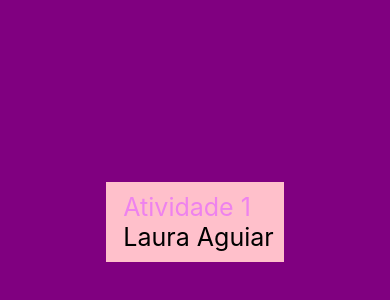
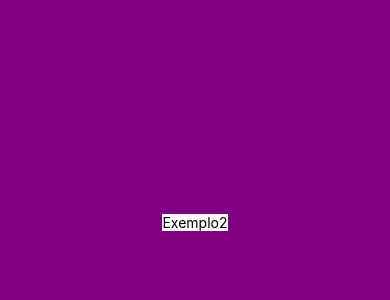
Before and after one commit to lauraaguiiar/aula_expo_0, a React Native app: screen / in a window 390 px wide. Shown: the part 200-500 px from the top of the page. Built offline with nearby package versions, Linux system fonts and the light colour scheme.

Commit message:
aula 19-03

```diff
--- a/App.js
+++ b/App.js
@@ -2,13 +2,15 @@
 import { StyleSheet, Text, View } from 'react-native';
 
 import Exemplo_0 from './components/exemplo_1';
+
+import Exemplo2 from './components/exemplo_2';
 
 import Atividade_1 from './components/atividade_1';
 
 export default function App() {
   return (
     <View style={styles.container}>
-      <Atividade_1/>
+      <Exemplo2/>
       <StatusBar style="auto" />
     </View>
   );
--- /dev/null
+++ b/components/exemplo_2/index.js
@@ -0,0 +1,13 @@
+import { View, Text } from 'react-native';
+
+import styles from './styles';
+
+function Exemplo2 (){
+    return(
+        <View style={styles.container}>
+            <Text>Exemplo2</Text>
+        </View>
+    )
+}
+
+export default Exemplo2;
--- /dev/null
+++ b/components/exemplo_2/styles.js
@@ -0,0 +1,9 @@
+import { StyleSheet } from 'react-native';
+
+const styles = StyleSheet.create({
+    container: {
+        backgroundColor: '#fff',
+    }
+});
+
+export default styles;
```
